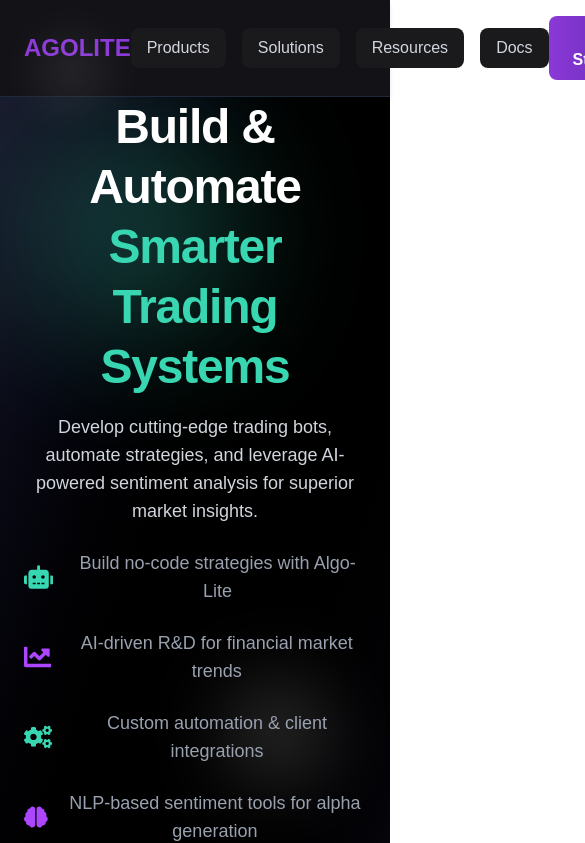
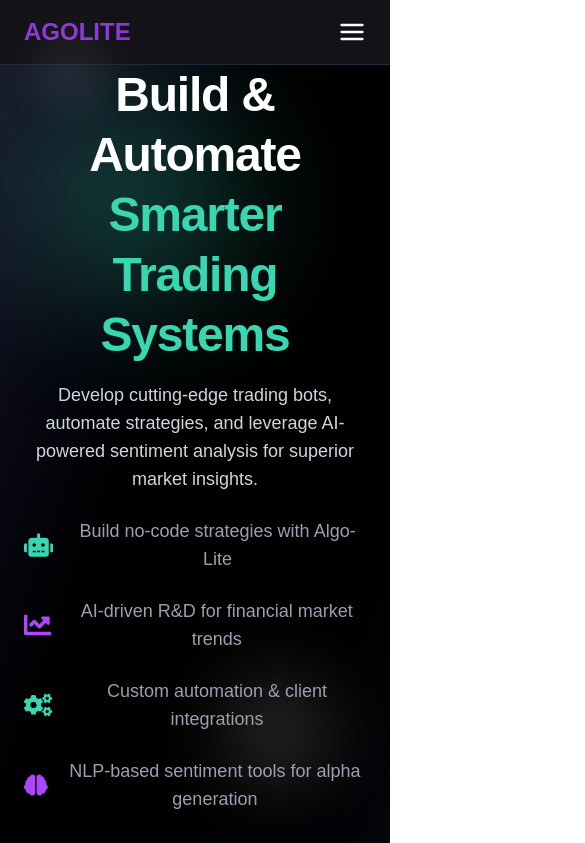
Before and after one commit to barakatimothy/Finance-Dashboard, a Next.js app in the folder dashboard-application/: page / in a window 390 px wide. Shown: the top 843 px of the page, 585 px wide, since content can reach past the window. Built offline with nearby package versions, Linux system fonts and the light colour scheme.

Commit message:
Chore: Landing page added react feather

```diff
--- a/dashboard-application/package.json
+++ b/dashboard-application/package.json
@@ -15,6 +15,7 @@
     "next": "15.2.4",
     "react": "^19.0.0",
     "react-dom": "^19.0.0",
+    "react-feather": "^2.0.10",
     "react-icons": "^5.5.0"
   },
   "devDependencies": {
--- a/dashboard-application/src/app/layout.tsx
+++ b/dashboard-application/src/app/layout.tsx
@@ -13,7 +13,7 @@
 });
 
 export const metadata: Metadata = {
-  title: "Pipsy Hussle",
+  title: "Algolite App",
   description: "Generated by create next app",
 };
 
--- a/dashboard-application/src/app/page.tsx
+++ b/dashboard-application/src/app/page.tsx
@@ -1,30 +1,56 @@
-import React from "react";
+"use client";
+
+import { useState } from "react";
+import { Menu, X } from "react-feather";
 import HeroSection from "./components/HeroSection";
 import Features from "./components/Features";
 import CTA from "./components/CTA";
 
 export default function LandingPage() {
+  const [menuOpen, setMenuOpen] = useState(false);
+
   return (
     <div className="bg-[#0E0E10] text-white min-h-screen">
-      <nav className="flex justify-between items-center py-4 px-6 bg-[#121217] shadow-md border-b border-gray-800">
+      <nav className="flex justify-between items-center py-4 px-6 bg-[#121217] shadow-md border-b border-gray-800 relative">
         <h1 className="text-2xl font-bold text-[#8B38D7]">AGOLITE</h1>
-        <div className="flex space-x-4">
-          <button className="px-4 py-2 bg-[#1A1A1D] text-gray-300 rounded-lg hover:bg-[#29292D] hover:text-white transition">
-            Products
-          </button>
-          <button className="px-4 py-2 bg-[#1A1A1D] text-gray-300 rounded-lg hover:bg-[#29292D] hover:text-white transition">
-            Solutions
-          </button>
-          <button className="px-4 py-2 bg-[#1A1A1D] text-gray-300 rounded-lg hover:bg-[#29292D] hover:text-white transition">
-            Resources
-          </button>
-          <button className="px-4 py-2 bg-[#1A1A1D] text-gray-300 rounded-lg hover:bg-[#29292D] hover:text-white transition">
-            Docs
+        <div className="hidden md:flex space-x-6">
+          {["Products", "Solutions", "Resources", "Docs"].map((item) => (
+            <button
+              key={item}
+              className="px-4 py-2 bg-[#1A1A1D] text-gray-300 rounded-lg hover:bg-[#29292D] hover:text-white transition"
+            >
+              {item}
+            </button>
+          ))}
+        </div>
+        <button className="hidden md:block px-6 py-2 bg-gradient-to-r from-[#8B38D7] to-[#5D2AAC] text-white font-semibold rounded-lg hover:opacity-90 transition">
+          Get Started
+        </button>
+        <button
+          className="md:hidden text-white focus:outline-none"
+          onClick={() => setMenuOpen(!menuOpen)}
+        >
+          {menuOpen ? <X size={28} /> : <Menu size={28} />}
+        </button>
+        <div
+          className={`absolute top-16 left-0 w-full bg-[#121217] border-t border-gray-800 p-6 flex flex-col space-y-4 transition-all duration-300 ${
+            menuOpen
+              ? "opacity-100 scale-100"
+              : "opacity-0 scale-95 pointer-events-none"
+          }`}
+        >
+          {["Products", "Solutions", "Resources", "Docs"].map((item) => (
+            <button
+              key={item}
+              className="py-3 text-gray-300 text-lg bg-[#1A1A1D] rounded-lg hover:bg-[#29292D] hover:text-white transition"
+            >
+              {item}
+            </button>
+          ))}
+          <button className="px-6 py-3 bg-gradient-to-r from-[#8B38D7] to-[#5D2AAC] text-white font-semibold rounded-lg hover:opacity-90 transition">
+            Get Started
           </button>
         </div>
-        <button className="px-6 py-2 bg-gradient-to-r from-[#8B38D7] to-[#5D2AAC] text-white font-semibold rounded-lg hover:opacity-90 transition">
-          Get Started
-        </button>
       </nav>
       <HeroSection />
       <Features />
```
